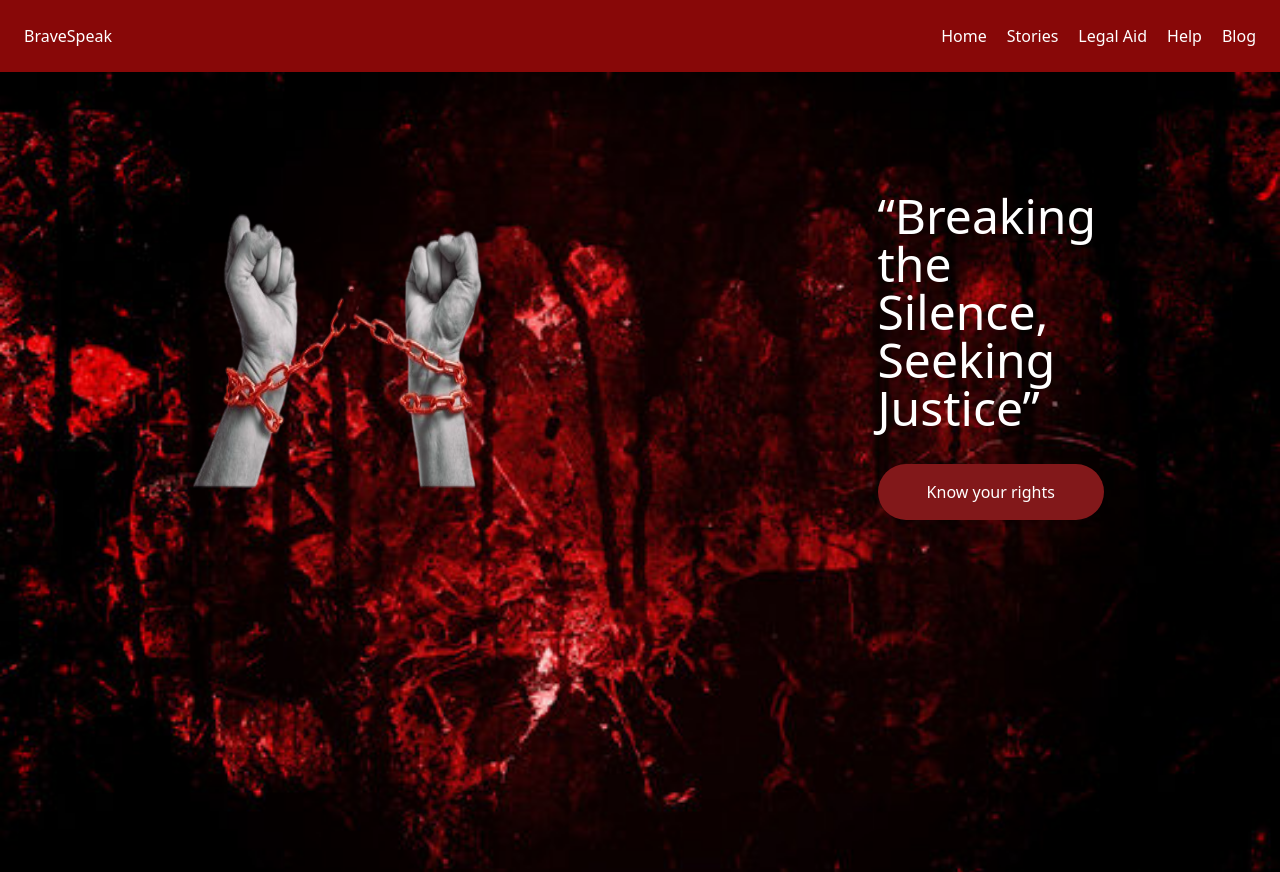
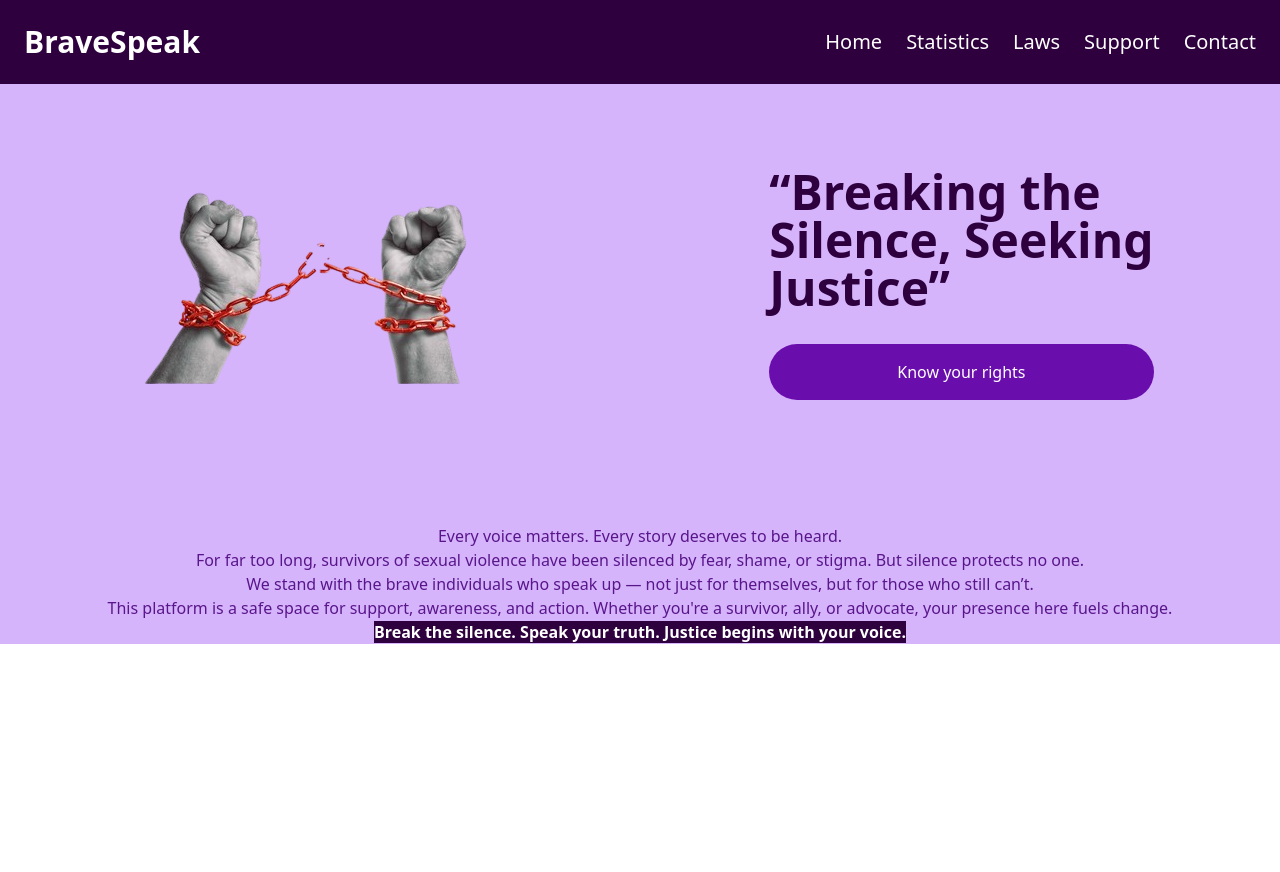
Before and after one commit to DIVYA-PAWAR-03/BraveSpeak, a React (Vite) app: page / in a window 1280 px wide. After the commit the page ends 800 px from the top, so only its background shows below. Built offline with nearby package versions, Linux system fonts and the light colour scheme.

Commit message:
Minor changes

```diff
--- a/src/components/Header.jsx
+++ b/src/components/Header.jsx
@@ -5,19 +5,29 @@ export default function Header(){
     return(
         <>
         <header>
-            <nav className="navbar flex justify-between px-6  py-6 items-center  bg-[#880808] text-white">
+            <nav className="navbar flex justify-between px-6  py-6 items-center  bg-[#2E003E] text-white ">
                 <div className="logo">
                     <Link to={"/"}  >
-                    <h1 className=''>BraveSpeak</h1>
+                    <h1 className='text-3xl font-bold'>BraveSpeak</h1>
                     </Link>
                 </div>
-                    <ul className="flex space-x-5">
-                        <li>Home</li>
-                         <li>Stories</li>
-                          <li>Legal Aid</li>
-                           <li>Help</li>
-                           <li>Blog</li>
-                    </ul>
+                    <ul className="flex space-x-6">
+          <li>
+            <Link to="/" className="hover:text-red-400 text-[20px]">Home</Link>
+          </li>
+          <li>
+            <Link to="/statistics" className="hover:text-red-400  text-[20px]">Statistics</Link>
+          </li>
+          <li>
+            <Link to="/laws" className="hover:text-red-400  text-[20px]">Laws</Link>
+          </li>
+          <li>
+            <Link to="/support" className="hover:text-red-400  text-[20px]">Support</Link>
+          </li>
+          <li>
+            <Link to="/contact" className="hover:text-red-400  text-[20px]">Contact</Link>
+          </li>
+        </ul>
                  </nav>
         </header>
 
--- a/src/pages/Landingpage.jsx
+++ b/src/pages/Landingpage.jsx
@@ -3,15 +3,23 @@ import { Link } from 'react-router-dom'
 import React from 'react'
 export default function Landingpage(){
     return(
-        <main className= "bg-cover h-screen" style={{ backgroundImage: "url('/images/bg-main.jpg')"}}>
+        <main className= "bg-[#D6B4FC]  ">
         <div className='flex justify-around items-center'>
-            <div className="left-section mt-10 px-44">
-           <img src="/images/break-chain.png" alt="" className='h-[400px]' />
+            <div className="left-section mt-10 ">
+           <img src="/images/break-chain.png" alt=""/>
             </div>
-            <div className="right-section px-44 mt-30 flex flex-col space-y-8">
-                <h1 className='text-white text-5xl text-justify '>“Breaking the <br /> Silence, Seeking <br /> Justice”</h1>
-                <button className='text-white px-3 py-4 bg-red-900 rounded-4xl'>Know your rights</button>
+            <div className="right-section  mt-20 flex flex-col space-y-8">
+                <h1 className='text-[#2E003E] text-5xl text-justify font-bold '>“Breaking the <br /> Silence, Seeking <br /> Justice”</h1>
+                <button className='text-white px-3 py-4 bg-[#6A0DAD] rounded-4xl font-medium'>Know your rights</button>
             </div>
+        </div>
+        <div className='mt-30 text-center' >
+            <p className='text-purple-900 font-medium'>Every voice matters. Every story deserves to be heard. <br />
+  For far too long, survivors of sexual violence have been silenced by fear, shame, or stigma. But silence protects no one. <br />
+
+We stand with the brave individuals who speak up — not just for themselves, but for those who still can’t. <br />
+This platform is a safe space for support, awareness, and action. Whether you're a survivor, ally, or advocate, your presence here fuels change. <br />
+ <b className='bg-[#2E003E] text-white'>Break the silence. Speak your truth. Justice begins with your voice.</b></p>
         </div>
         </main>
     )
```
